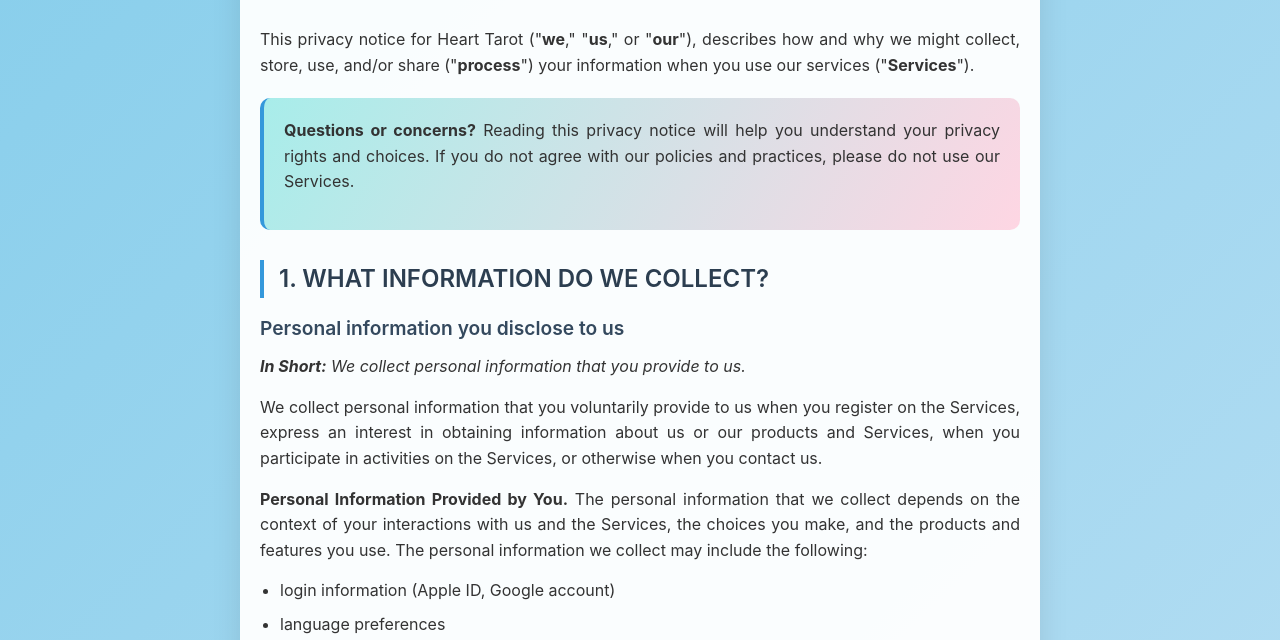
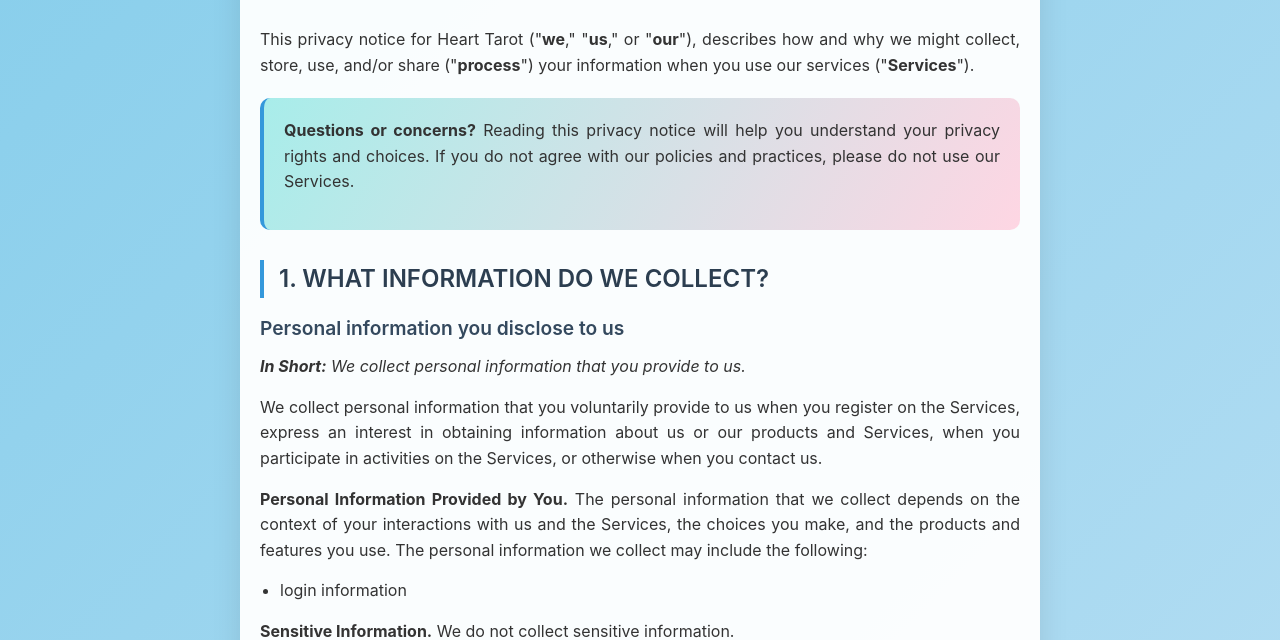
Before and after one commit to UnUnss/heart-tarot-privacypolicy, a plain HTML site: page index.html in a window 1280 px wide. Shown: the part 162-802 px from the top of the page. Drawn offline with Linux system fonts and the light colour scheme.

Commit message:
Update index.html

```diff
--- a/index.html
+++ b/index.html
@@ -202,8 +202,8 @@
             <p><strong>Personal Information Provided by You.</strong> The personal information that we collect depends on the context of your interactions with us and the Services, the choices you make, and the products and features you use. The personal information we collect may include the following:</p>
 
             <ul>
-                <li>login information (Apple ID, Google account)</li>
-                <li>language preferences</li>
+                <li>login information </li>
+
             </ul>
 
             <p><strong>Sensitive Information.</strong> We do not collect sensitive information.</p>
```
